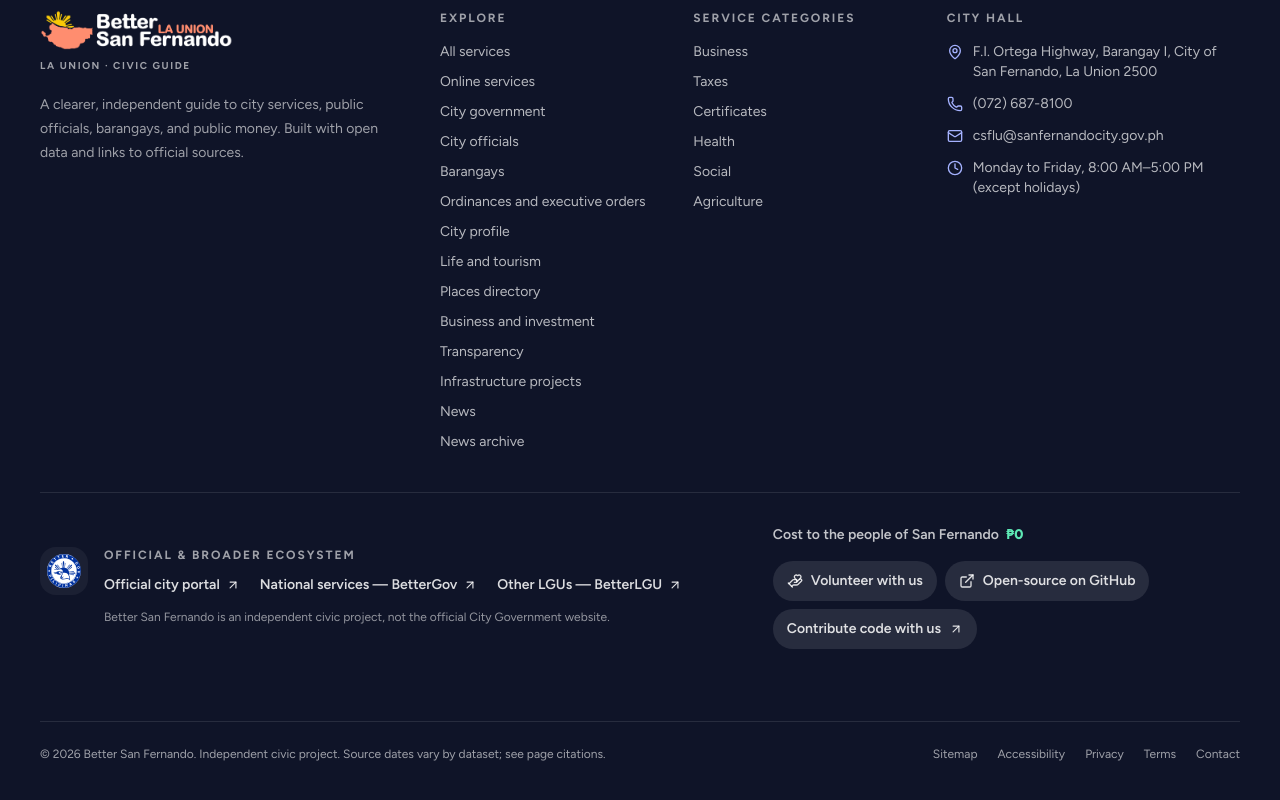
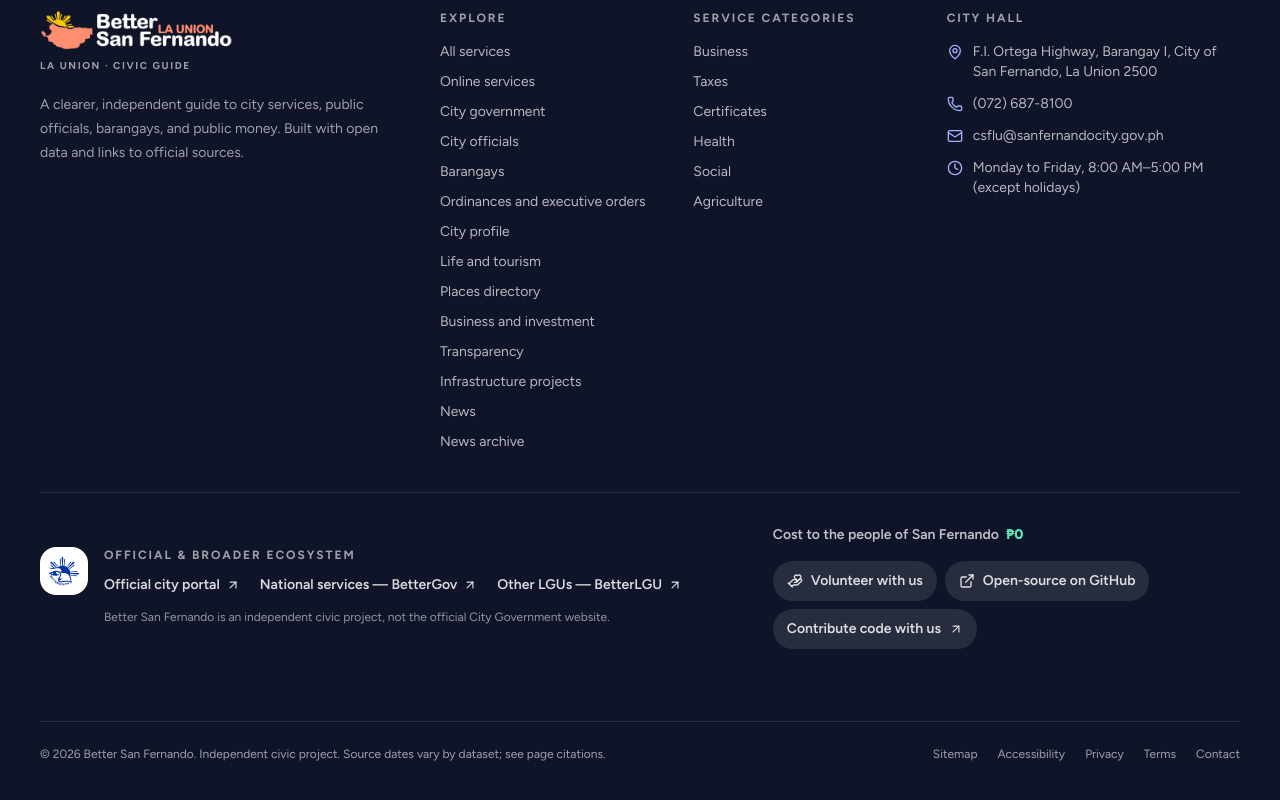
Before and after one commit to alvindemesadev/better-san-fernando-lu, a React (Vite) app: page /contact in a window 1280 px wide. Shown: the part 1503-2303 px from the top of the page. Built offline with nearby package versions, Linux system fonts and the light colour scheme.

Commit message:
fix(footer): use BetterGov primary icon in site footer

```diff
--- a/public/logos/SOURCES.md
+++ b/public/logos/SOURCES.md
@@ -4,7 +4,8 @@ The directory uses locally bundled logos or profile imagery, with the source and
 
 | Asset | Organization / brand | Source / attribution |
 | --- | --- | --- |
-| `bettergov-emblem-inversed.svg` | BetterGov.ph | Official BetterGov emblem from the [BetterGov website](https://bettergov.ph/logos/svg/BetterGov_Emblem-Outline-Inversed.svg), used as a linked mark in the civic-project footer. |
+| `bettergov-icon-primary.svg` | BetterGov.ph | Official BetterGov primary icon from the [BetterGov website](https://bettergov.ph/logos/svg/BetterGov_Icon-Primary.svg), used as a linked mark in the civic-project footer. |
+| `bettergov-emblem-inversed.svg` | BetterGov.ph | Official BetterGov emblem outline inversed from the [BetterGov website](https://bettergov.ph/logos/svg/BetterGov_Emblem-Outline-Inversed.svg). |
 | `gov-boc.png` | Bureau of Customs | [Official Bureau of Customs website](https://customs.gov.ph/) |
 | `gov-bi.png` | Bureau of Immigration | [Official BI eServices portal](https://e-services.immigration.gov.ph/) |
 | `gov-bjmp.png` | Bureau of Jail Management and Penology | Updated to the flat 2D seal in the [official BJMP Brand Identity Manual, BJMP-CDS-MC-147](https://naro.law.upd.edu.ph/issuances/327). The manual identifies the mark using “Safekeeping and Development”; the older ampersand version is marked as outdated. |
--- a/src/components/SiteFooter.tsx
+++ b/src/components/SiteFooter.tsx
@@ -138,14 +138,15 @@ export function SiteFooter() {
                 href="https://bettergov.ph/"
                 target="_blank"
                 rel="noreferrer"
-                className="inline-flex size-12 shrink-0 items-center justify-center rounded-2xl bg-white/5 transition hover:bg-white/10 focus-visible:outline-2 focus-visible:outline-offset-2 focus-visible:outline-brand-300"
+                aria-label="BetterGov.ph national civic portal (opens in a new tab)"
+                className="inline-flex size-12 shrink-0 items-center justify-center rounded-2xl bg-white p-1.5 shadow-xs transition hover:bg-white/90 focus-visible:outline-2 focus-visible:outline-offset-2 focus-visible:outline-brand-300"
               >
                 <img
-                  src="/logos/bettergov-emblem-inversed.svg"
+                  src="/logos/bettergov-icon-primary.svg"
                   alt="BetterGov.ph"
                   width="48"
                   height="48"
-                  className="size-10"
+                  className="size-full object-contain"
                 />
               </a>
               <div className="min-w-0">
```
Also changed, not shown: public/logos/bettergov-icon-primary.svg (added).
